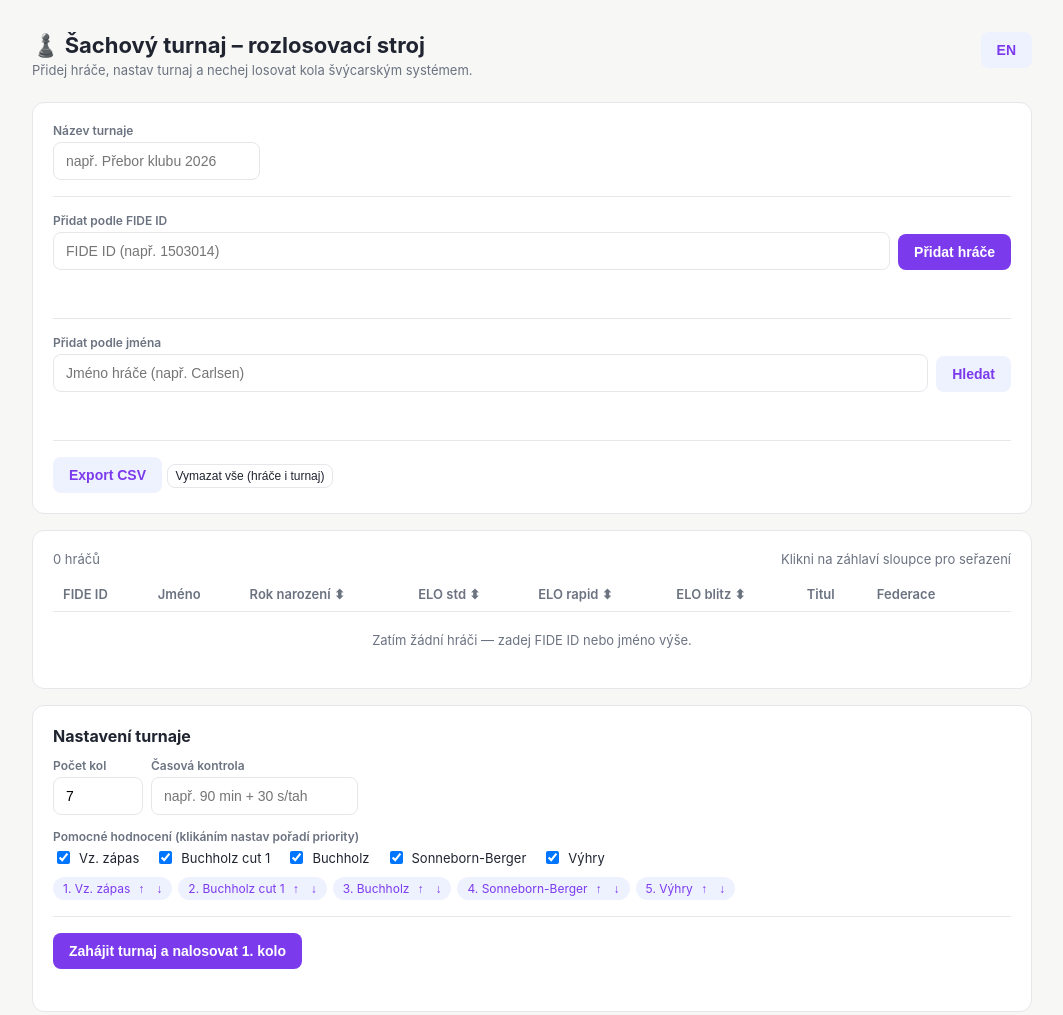
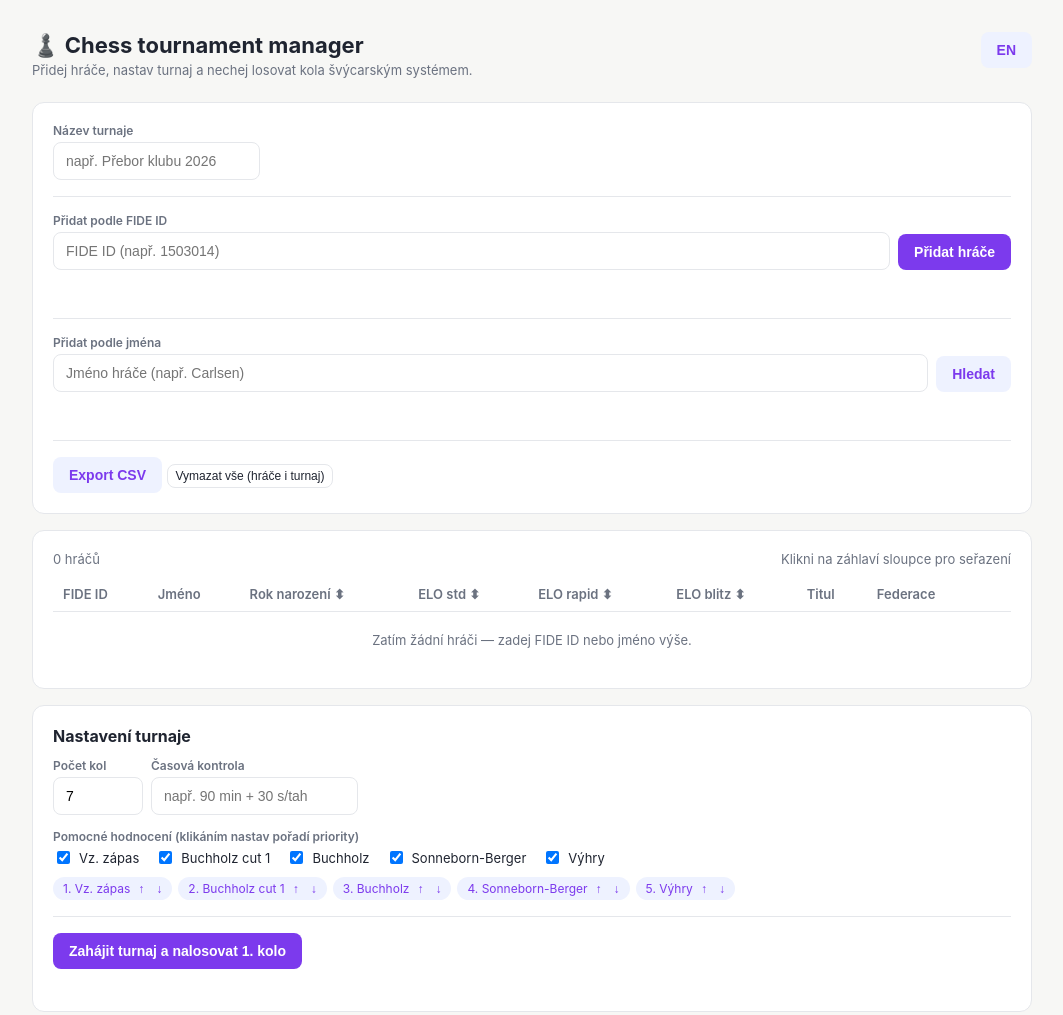
Before and after one commit to pogorelskiyboris-pixel/swisstournament, a plain HTML site: page index.html in a window 1280 px wide. Shown: the top 1015 px of the page, without its empty margins (108-1171 px from the left). Drawn offline with Linux system fonts and the light colour scheme.

Commit message:
Update index.html

```diff
--- a/index.html
+++ b/index.html
@@ -204,7 +204,7 @@
 /* ---------- i18n ---------- */
 const translations = {
   cs: {
-    title: "♟️ Šachový turnaj – rozlosovací stroj",
+    title: "♟️ Chess tournament manager",
     subtitle: "Přidej hráče, nastav turnaj a nechej losovat kola švýcarským systémem.",
     tournamentLabel: "Název turnaje",
     tournamentPlaceholder: "např. Přebor klubu 2026",
@@ -267,7 +267,7 @@ const translations = {
     standingsAfterRoundTitle: n => `Pořadí po kole ${n}`
   },
   en: {
-    title: "♟️ Chess Tournament – Pairing Engine",
+    title: "♟️ Chess tournament manager",
     subtitle: "Add players, configure the tournament, and let it pair rounds using the Swiss system.",
     tournamentLabel: "Tournament name",
     tournamentPlaceholder: "e.g. Club Championship 2026",
```
